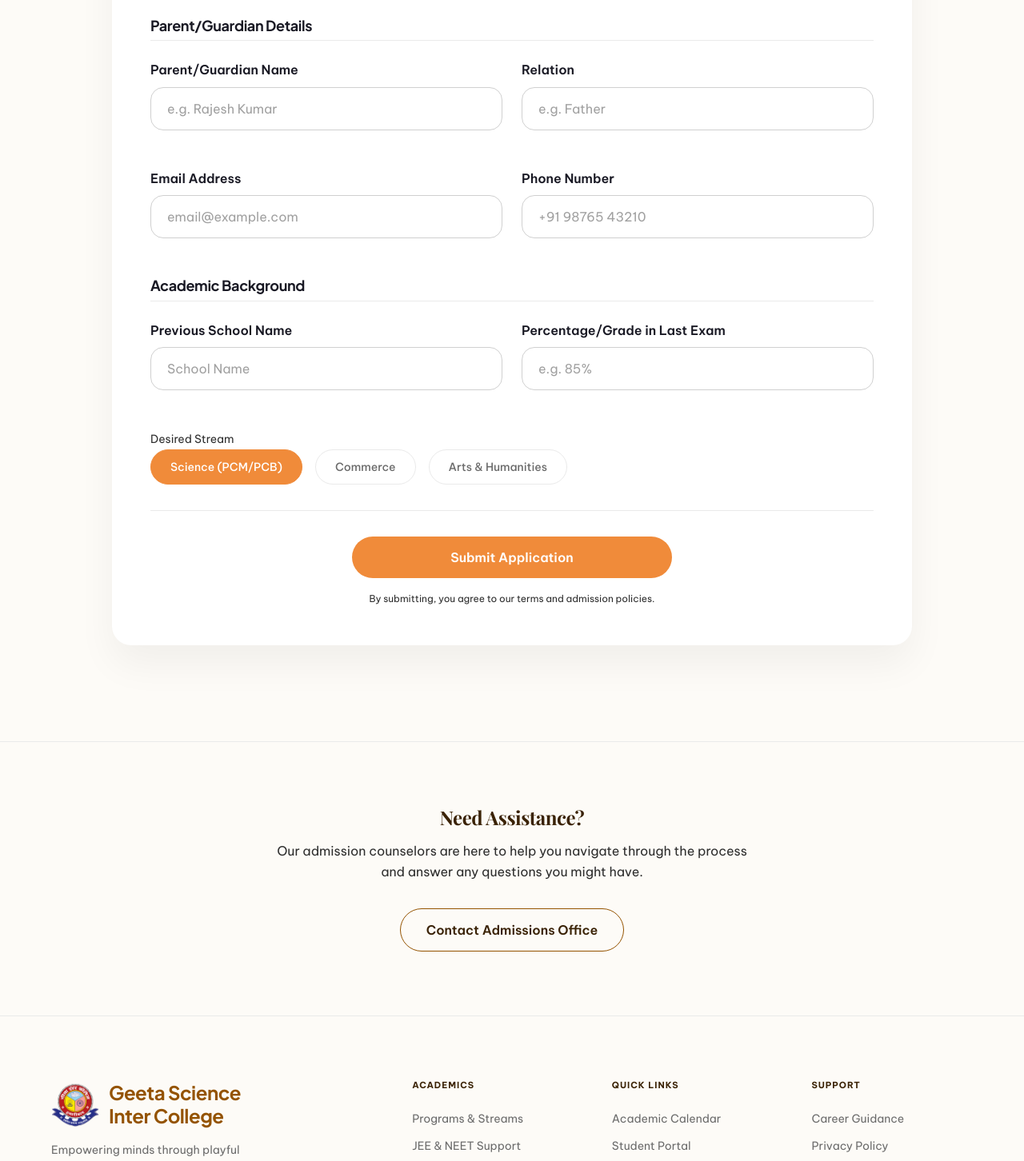
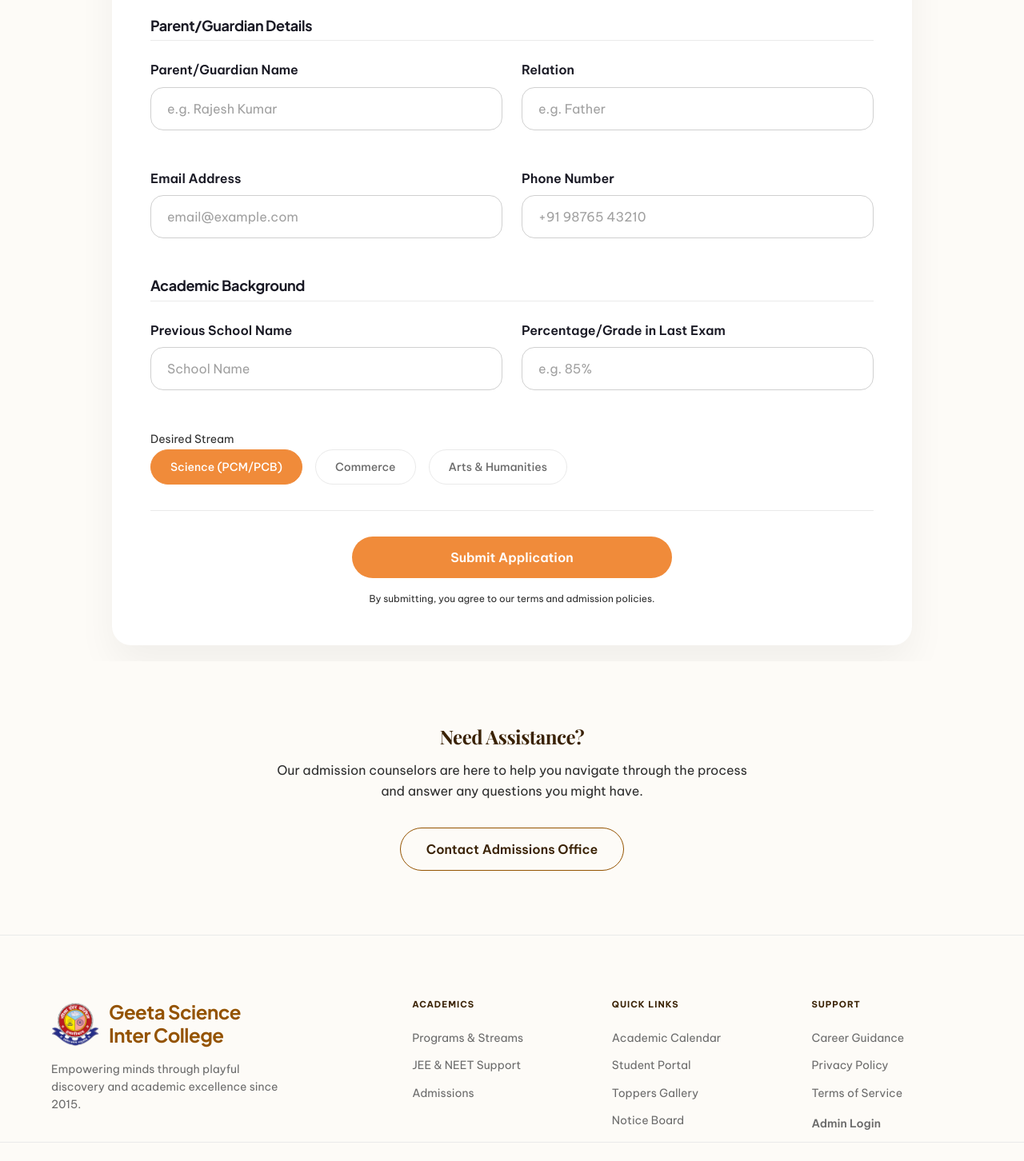
Before and after one commit to Subhampas1/geetascienceintercollege, a React (Vite) app: page /admissions in a window 1280 px wide. Shown: the part 1783-3235 px from the top of the page at 80% size. Built offline with nearby package versions, Linux system fonts and the light colour scheme; a web font is replaced by a local one.

Commit message:
Remove gap and border line between application form and assistance section

```diff
--- a/src/pages/Admissions.css
+++ b/src/pages/Admissions.css
@@ -31,7 +31,7 @@
 
 /* Application Form */
 .application-form-section {
-  padding-bottom: 120px;
+  padding-bottom: 20px;
 }
 
 .form-container {
--- a/src/pages/Admissions.jsx
+++ b/src/pages/Admissions.jsx
@@ -184,7 +184,7 @@ const Admissions = () => {
       </section>
 
       {/* Need Assistance Section */}
-      <section className="assistance-section bg-cream text-center" style={{ borderTop: '1px solid var(--color-border)' }}>
+      <section className="assistance-section bg-cream text-center">
         <div className="container">
           <h2 className="font-sans-display mb-4">Need Assistance?</h2>
           <p className="mb-6" style={{maxWidth: '600px', margin: '0 auto 32px'}}>Our admission counselors are here to help you navigate through the process and answer any questions you might have.</p>
```
